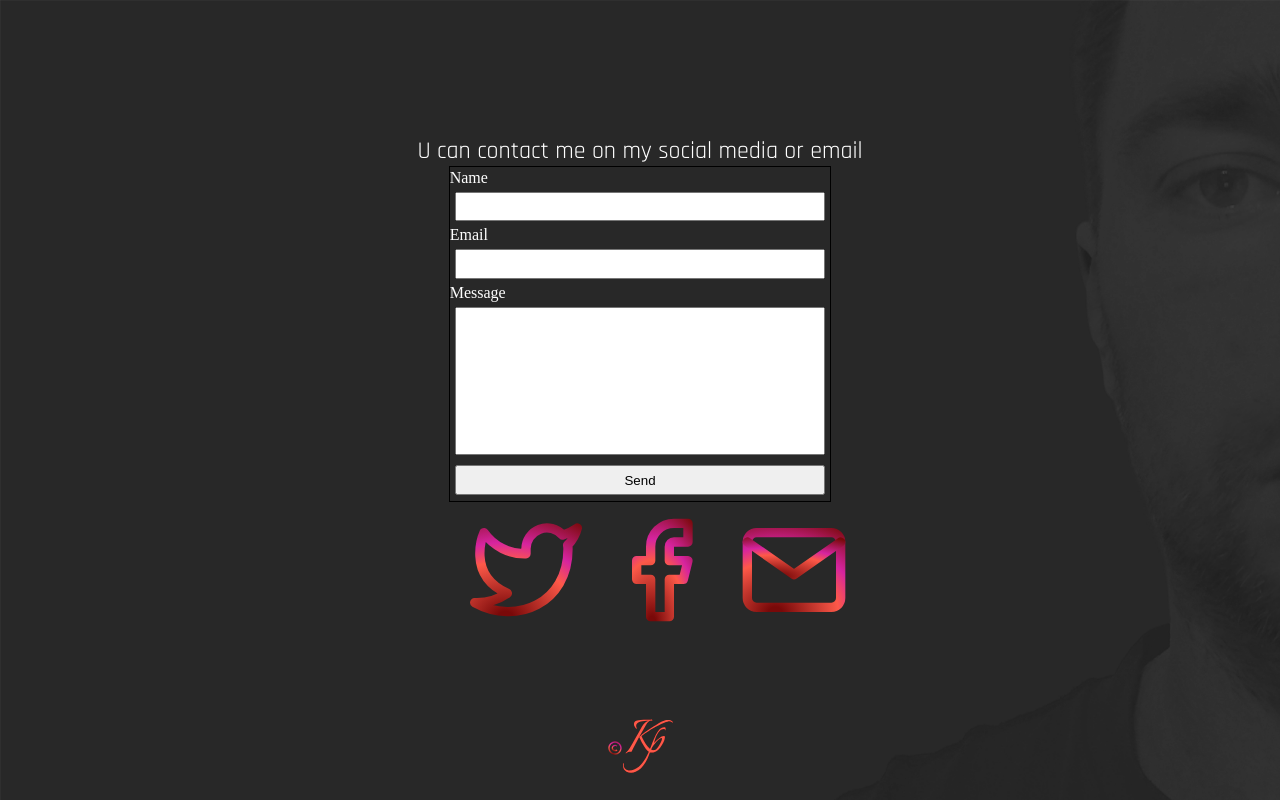
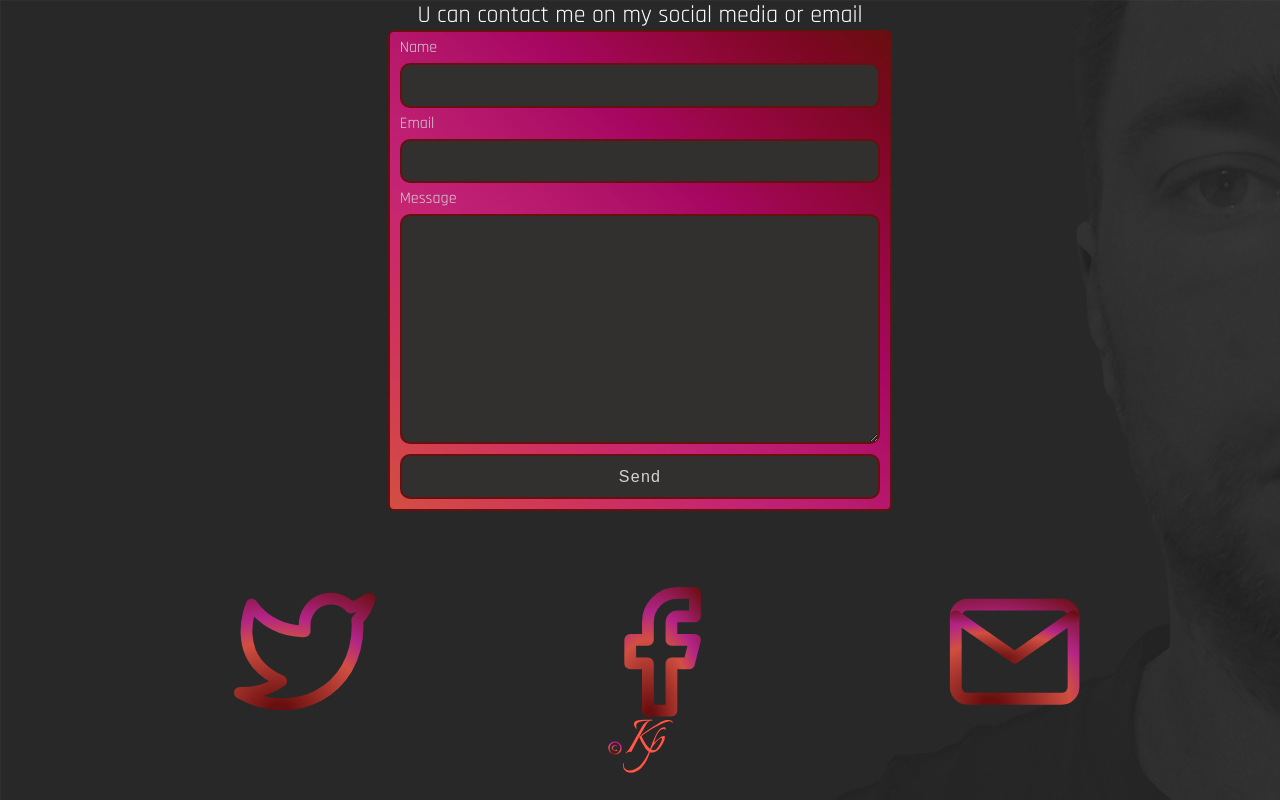
Before and after one commit to Kristopp/Portfolio, a Next.js app: page /contact in a window 1280 px wide. Built offline with nearby package versions, Linux system fonts and the light colour scheme; a web font is replaced by a local one.

Commit message:
email modal styling

```diff
--- a/components/emailComponent/index.tsx
+++ b/components/emailComponent/index.tsx
@@ -1,6 +1,11 @@
 import React, { useState } from "react";
 import emailjs, { init } from "emailjs-com";
-import { container, inputContainer, inputStyle, messageInputStyle } from "./style";
+import {
+  container,
+  inputContainer,
+  buttonStyle,
+  messageInputStyle,
+} from "./style";
 import { useForm } from "react-hook-form";
 
 init("user_KsSIISErJQQNrpodMRrTv");
@@ -15,6 +20,9 @@ type Email = {
   from_email: string;
   message: string;
 };
+type Props = {
+  toggle: boolean;
+};
 
 const EmailComponent = () => {
   const [eMailData, setEmailData] = useState({
@@ -22,8 +30,12 @@ const EmailComponent = () => {
     from_email: "",
     message: "",
   });
+
   const { register, handleSubmit, watch, errors } = useForm<Email>();
   const handleChange = (e: React.ChangeEvent<HTMLInputElement>) => {
+    setEmailData({ ...eMailData, [e.target.name]: e.target.value });
+  };
+  const handleTextChange = (e: React.ChangeEvent<HTMLTextAreaElement>) => {
     setEmailData({ ...eMailData, [e.target.name]: e.target.value });
   };
 
@@ -41,6 +53,7 @@ const EmailComponent = () => {
 
   return (
     <div css={container}>
+
       <form
         className="contact-form"
         onSubmit={handleSubmit(onSubmit)}
@@ -50,7 +63,8 @@ const EmailComponent = () => {
         <input
           type="text"
           name="from_name"
-          ref={register({ required: true, maxLength: 30 })}
+          ref={register({ required: true, minLength: 3, maxLength: 20 })}
+          value={eMailData.from_name}
           onChange={handleChange}
         />
         {errors.from_name && <span>This field is required</span>}
@@ -58,21 +72,21 @@ const EmailComponent = () => {
         <input
           type="email"
           name="from_email"
+          value={eMailData.from_email}
           ref={register({ required: true })}
           onChange={handleChange}
         />
         {errors.from_email && <span>Pls enter ur email</span>}
         <label>Message</label>
-        {errors.message && <span>This field is required</span>}
 
-        <input
+        <textarea
           className="messageBox"
-          type="text"
           name="message"
           ref={register({ required: true })}
-          onChange={handleChange}
+          onChange={handleTextChange}
         />
-        <input type="submit" value="Send" />
+        {errors.message && <span>This field is required</span>}
+        <input type="submit" value="Send" css={buttonStyle} />
       </form>
     </div>
   );
--- a/components/emailComponent/style.ts
+++ b/components/emailComponent/style.ts
@@ -1,26 +1,86 @@
 import { css } from "@emotion/react";
 
 const container = css`
+  background-image: linear-gradient(
+    to left bottom,
+    #790909,
+    #900020,
+    #a50037,
+    #b80052,
+    #c80071,
+    #d30e79,
+    #df1981,
+    #ea2289,
+    #f42b78,
+    #fa3868,
+    #fd4858,
+    #fd5949
+  );
+  opacity: 0.8;
   display: flex;
   align-items: center;
   justify-content: center;
-  border: solid 1px black;
+  border-radius: 6px;
+  border: solid 2px #790909;
+  width: 50ch;
 `;
 
 const inputContainer = css`
   display: flex;
   flex-direction: column;
-  margin: 0.2ch auto;
+  margin: 0.5ch;
+  width: 100%;
+  label {
+    font-family: "Rajdhani", sans-serif;
+    color: var(--page-text);
+    margin: 0 5px;
+  }
   input {
-    height: 4ch;
-    width: 50ch;
+    border: solid 2px #790909;
+    color: var(--page-text);
+    background: #343231;
+    height: 5ch;
+
+    margin: 5px;
+    font-weight: 200;
+    font-size: 1rem;
+    letter-spacing: 0.08rem;
+    border-radius: 10px;
+    :hover {
+      border: 2px solid red;
+      cursor: pointer;
+    }
+  }
+  input:invalid {
+    border: 2px solid red;
+  }
+
+  textarea {
+    height: 20ch;
+    margin: 5px;
+    color: var(--page-text);
+    background: #343231;
+    font-weight: 200;
+    font-size: 1.2rem;
+    letter-spacing: 0.08rem;
+    border-radius: 10px;
+    border: solid 2px #790909;
+    :hover {
+      border: 2px solid red;
+      cursor: pointer;
+    }
+  }
+  span {
     margin: 5px;
   }
-  .messageBox {
-    height: 20ch;
+`;
+const buttonStyle = css`
+  border: solid 2px #790909;
+  input:hover {
+    border: 2px solid red;
+    cursor: pointer;
   }
 `;
-const inputStyle = css``;
 const messageInputStyle = css``;
 
-export { container, inputContainer, inputStyle, messageInputStyle };
+export { container, inputContainer, buttonStyle, messageInputStyle };
--- a/pages/contact.tsx
+++ b/pages/contact.tsx
@@ -1,3 +1,4 @@
+import React, { useState } from "react";
 import { FiTwitter as Twitter } from "react-icons/fi";
 import { FiFacebook as Facebook } from "react-icons/fi";
 import { FiMail as Email } from "react-icons/fi";
@@ -15,12 +16,14 @@ const container = css`
 `;
 
 const iconStyle = css`
+  width: 20ch;
   display: flex;
   flex-direction: row;
   font-size: 7ch;
-  margin: 0 auto;
+  justify-content: space-between;
   h1 {
-    margin: 0.2ch;
+    margin: 0;
+  opacity: 0.8;
   }
 `;
 const buttonStyle = css`
@@ -30,6 +33,7 @@ const buttonStyle = css`
 `;
 
 export const contact = () => {
+  const [toggleModal, setToggleModal] = useState(true);
   return (
     <div css={container}>
       <svg width="0" height="0">
@@ -43,7 +47,8 @@ export const contact = () => {
       <section>
         <h1 css={textStyle}>U can contact me on my social media or email</h1>
       </section>
-      <EmailComponent />
+      {toggleModal ? <EmailComponent /> : null}
+
       <ul css={iconStyle}>
         <h1>
           <Twitter style={{ stroke: "url(#gradient)" }} />
@@ -55,7 +60,7 @@ export const contact = () => {
           <Email
             style={{ stroke: "url(#gradient)" }}
             onClick={() => {
-              alert("clicked");
+              setToggleModal(!toggleModal);
             }}
           />
         </h1>
```
Also changed, not shown: shared/globalCss.ts (+8 -3 lines).
